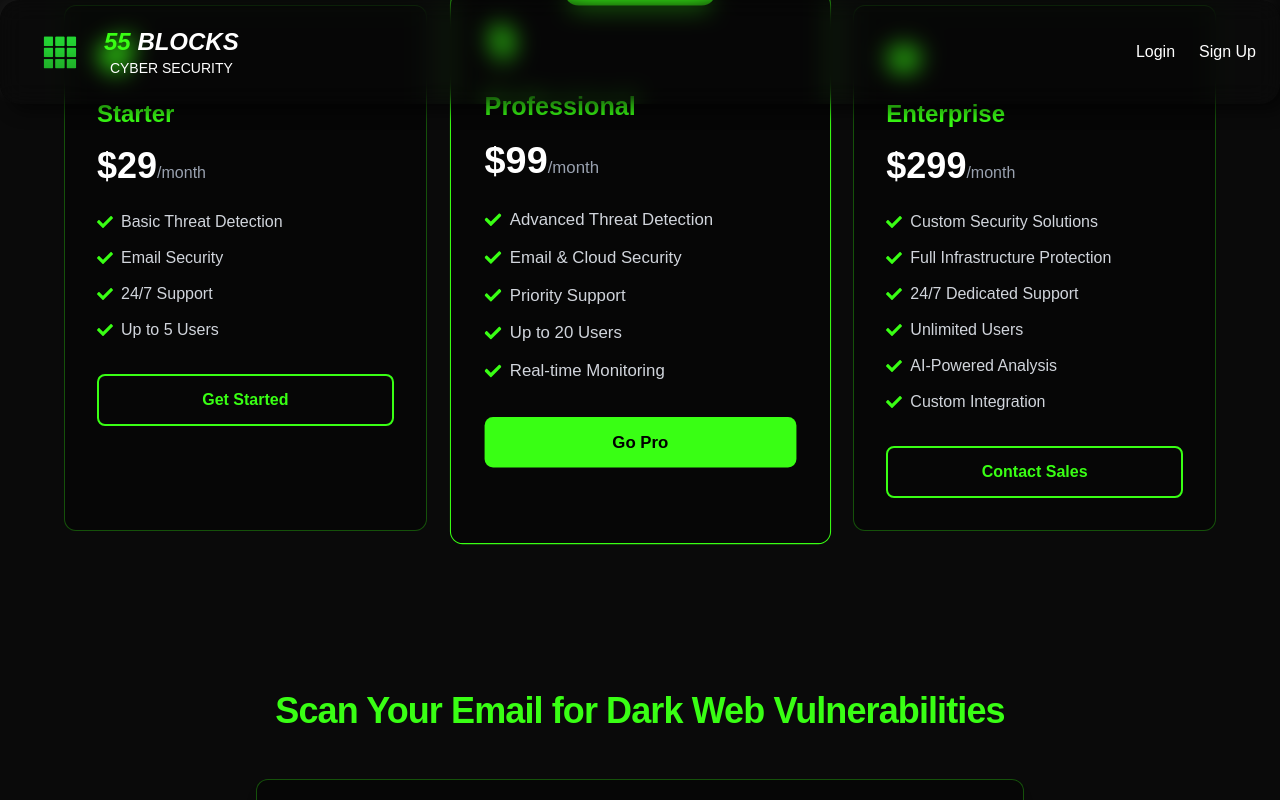
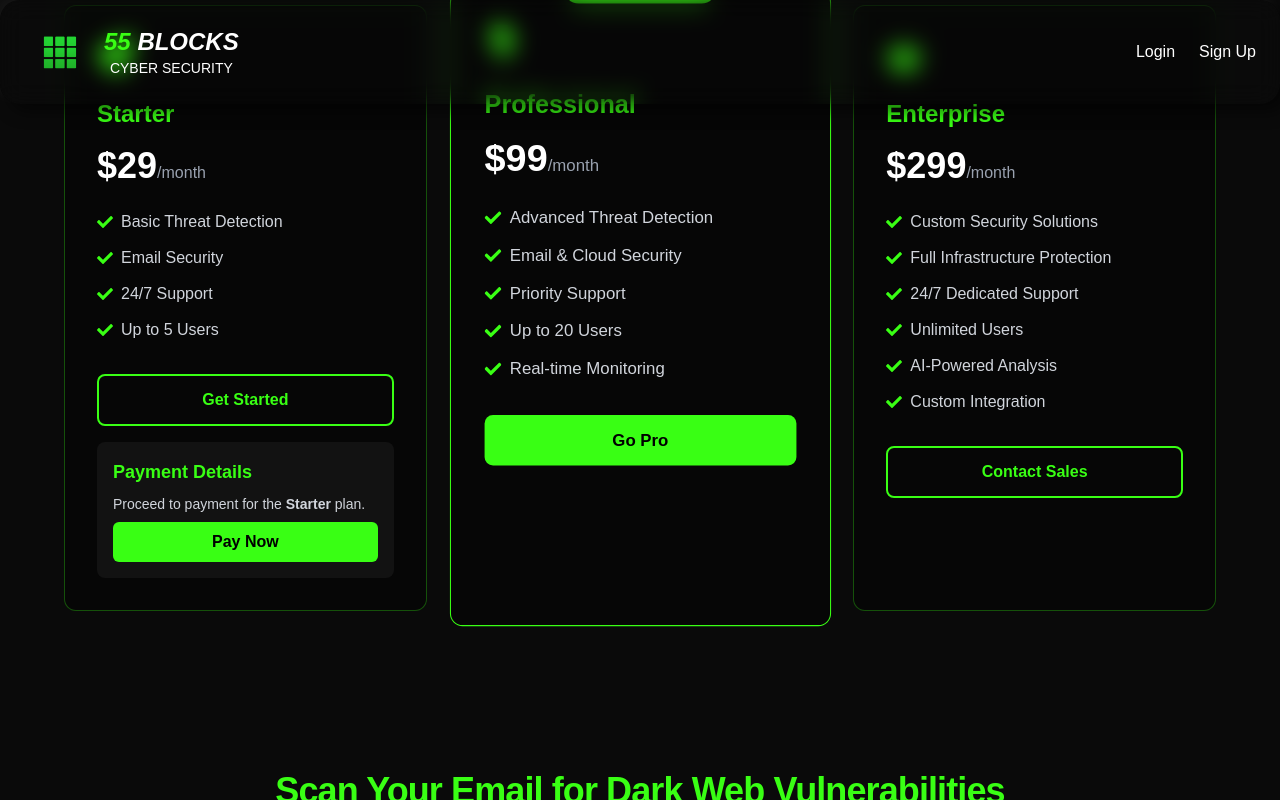
Before and after one commit to MICHAELKITH/Go_Fiber_React, a Next.js app in the folder client/: page / in a window 1280 px wide. Both pictures are taken after a click on the button "Get Started". Shown: the part 1101-1901 px from the top of the page. Built offline with nearby package versions, Linux system fonts and the light colour scheme.

Commit message:
Add payment page

```diff
--- a/client/app/page.tsx
+++ b/client/app/page.tsx
@@ -4,13 +4,13 @@ import Link from "next/link";
 
 import {
    FaShieldAlt, FaLock,
-  FaUserShield, FaRocket, FaBolt, FaCrown, FaCheck
-} from "react-icons/fa";
+  FaUserShield} from "react-icons/fa";
 import DarkWebScan from "@/components/DarkWebScan";
 import ForensicDataRecovery from "@/components/Recovery";
 import Footer from "@/components/Footer";
 import Navbar from "@/components/Navbar";
 import OtherServices from "@/components/OtherServices";
+import Pricing from "@/components/Pricing";
 
 export default function Home() {
   return (
@@ -98,105 +98,8 @@ export default function Home() {
         </div>
       </section>
 
-<section className="relative z-10 py-20 px-6">
-  <h2 className="text-4xl font-bold text-center text-[#39FF14] mb-12 tracking-tight">
-    Choose Your Protection Level
-  </h2>
-  <div className="max-w-6xl mx-auto grid md:grid-cols-3 gap-8">
-    {[
-      {
-        icon: <FaRocket />,
-        name: "Starter",
-        price: "$29",
-        period: "/month",
-        features: [
-          "Basic Threat Detection",
-          "Email Security",
-          "24/7 Support",
-          "Up to 5 Users"
-        ],
-        btnText: "Get Started",
-        btnStyle: "border-2 border-[#39FF14] text-[#39FF14]"
-      },
-      {
-        icon: <FaBolt />,
-        name: "Professional",
-        price: "$99",
-        period: "/month",
-        features: [
-          "Advanced Threat Detection",
-          "Email & Cloud Security",
-          "Priority Support",
-          "Up to 20 Users",
-          "Real-time Monitoring"
-        ],
-        btnText: "Go Pro",
-        btnStyle: "bg-[#39FF14] text-black",
-        popular: true
-      },
-      {
-        icon: <FaCrown />,
-        name: "Enterprise",
-        price: "$299",
-        period: "/month",
-        features: [
-          "Custom Security Solutions",
-          "Full Infrastructure Protection",
-          "24/7 Dedicated Support",
-          "Unlimited Users",
-          "AI-Powered Analysis",
-          "Custom Integration"
-        ],
-        btnText: "Contact Sales",
-        btnStyle: "border-2 border-[#39FF14] text-[#39FF14]"
-      }
-    ].map((plan, index) => (
-      <div
-        key={index}
-        className={`relative group p-8 bg-black/40 rounded-xl border ${
-          plan.popular
-            ? "border-[#39FF14] scale-105 transform"
-            : "border-[#39FF14]/30"
-        } hover:border-[#39FF14] transition-all duration-300 hover:-translate-y-2`}
-      >
-        {plan.popular && (
-          <div className="absolute -top-4 left-1/2 -translate-x-1/2 bg-[#39FF14] text-black px-4 py-1 rounded-full text-sm font-bold">
-            MOST POPULAR
-          </div>
-        )}
-        <div className="text-[#39FF14] text-4xl mb-6">
-          {plan.icon}
-        </div>
-        <h3 className="text-2xl font-bold text-[#39FF14] mb-4">
-          {plan.name}
-        </h3>
-        <div className="mb-6">
-          <span className="text-4xl font-bold text-white">
-            {plan.price}
-          </span>
-          <span className="text-gray-400">
-            {plan.period}
-          </span>
-        </div>
-        <ul className="mb-8 space-y-3">
-          {plan.features.map((feature, i) => (
-            <li key={i} className="flex items-center text-gray-300">
-              <FaCheck className="text-[#39FF14] mr-2" />
-              {feature}
-            </li>
-          ))}
-        </ul>
-        <button
-          className={`w-full py-3 px-6 rounded-lg font-bold transition-all duration-300
-            hover:shadow-[0_0_15px_rgba(57,255,20,0.5)] ${plan.btnStyle}`}
-        >
-          {plan.btnText}
-        </button>
-      </div>
-    ))}
-  </div>
-</section>
 
+<Pricing/>
 <DarkWebScan />
 <ForensicDataRecovery/>
 <OtherServices/>
--- /dev/null
+++ b/client/components/Pricing.tsx
@@ -0,0 +1,128 @@
+"use client"
+
+
+import React, { useState } from "react";
+import { FaRocket, FaBolt, FaCrown, FaCheck } from "react-icons/fa";
+
+const Pricing = () => {
+  const [activePlan, setActivePlan] = useState<number | null>(null);
+
+  const toggleAccordion = (index: number) => {
+    setActivePlan(activePlan === index ? null : index);
+  };
+
+  return (
+    <section className="relative z-10 py-20 px-6">
+      <h2 className="text-4xl font-bold text-center text-[#39FF14] mb-12 tracking-tight">
+        Choose Your Protection Level
+      </h2>
+      <div className="max-w-6xl mx-auto grid md:grid-cols-3 gap-8">
+        {[
+          {
+            icon: <FaRocket />,
+            name: "Starter",
+            price: "$29",
+            period: "/month",
+            features: [
+              "Basic Threat Detection",
+              "Email Security",
+              "24/7 Support",
+              "Up to 5 Users",
+            ],
+            btnText: "Get Started",
+            btnStyle: "border-2 border-[#39FF14] text-[#39FF14]",
+          },
+          {
+            icon: <FaBolt />,
+            name: "Professional",
+            price: "$99",
+            period: "/month",
+            features: [
+              "Advanced Threat Detection",
+              "Email & Cloud Security",
+              "Priority Support",
+              "Up to 20 Users",
+              "Real-time Monitoring",
+            ],
+            btnText: "Go Pro",
+            btnStyle: "bg-[#39FF14] text-black",
+            popular: true,
+          },
+          {
+            icon: <FaCrown />,
+            name: "Enterprise",
+            price: "$299",
+            period: "/month",
+            features: [
+              "Custom Security Solutions",
+              "Full Infrastructure Protection",
+              "24/7 Dedicated Support",
+              "Unlimited Users",
+              "AI-Powered Analysis",
+              "Custom Integration",
+            ],
+            btnText: "Contact Sales",
+            btnStyle: "border-2 border-[#39FF14] text-[#39FF14]",
+          },
+        ].map((plan, index) => (
+          <div
+            key={index}
+            className={`relative group p-8 bg-black/40 rounded-xl border ${
+              plan.popular
+                ? "border-[#39FF14] scale-105 transform"
+                : "border-[#39FF14]/30"
+            } hover:border-[#39FF14] transition-all duration-300 hover:-translate-y-2`}
+          >
+            {plan.popular && (
+              <div className="absolute -top-4 left-1/2 -translate-x-1/2 bg-[#39FF14] text-black px-4 py-1 rounded-full text-sm font-bold">
+                MOST POPULAR
+              </div>
+            )}
+            <div className="text-[#39FF14] text-4xl mb-6">{plan.icon}</div>
+            <h3 className="text-2xl font-bold text-[#39FF14] mb-4">
+              {plan.name}
+            </h3>
+            <div className="mb-6">
+              <span className="text-4xl font-bold text-white">
+                {plan.price}
+              </span>
+              <span className="text-gray-400">{plan.period}</span>
+            </div>
+            <ul className="mb-8 space-y-3">
+              {plan.features.map((feature, i) => (
+                <li key={i} className="flex items-center text-gray-300">
+                  <FaCheck className="text-[#39FF14] mr-2" />
+                  {feature}
+                </li>
+              ))}
+            </ul>
+            <button
+              onClick={() => toggleAccordion(index)}
+              className={`w-full py-3 px-6 rounded-lg font-bold transition-all duration-300
+                hover:shadow-[0_0_15px_rgba(57,255,20,0.5)] ${plan.btnStyle}`}
+            >
+              {plan.btnText}
+            </button>
+
+            {/* Accordion Content */}
+            {activePlan === index && (
+              <div className="mt-4 bg-[#121212] p-4 rounded-lg text-left text-gray-300">
+                <h4 className="text-lg font-bold text-[#39FF14] mb-2">
+                  Payment Details
+                </h4>
+                <p className="text-sm mb-2">
+                  Proceed to payment for the <strong>{plan.name}</strong> plan.
+                </p>
+                <button className="w-full bg-[#39FF14] hover:bg-[#32CD32] text-black font-bold py-2 px-4 rounded-md transition-all duration-300 transform hover:scale-105">
+                  Pay Now
+                </button>
+              </div>
+            )}
+          </div>
+        ))}
+      </div>
+    </section>
+  );
+};
+
+export default Pricing;
--- a/client/next.config.mjs
+++ b/client/next.config.mjs
@@ -1,6 +1,6 @@
 /** @type {import('next').NextConfig} */
 const nextConfig = {
-    output:"export",
+    // output:"export",
     typescript:{
         ignoreBuildErrors: true,
     }
```
Also changed, not shown: 1 other file (tests, documents, lock files or other folders).
